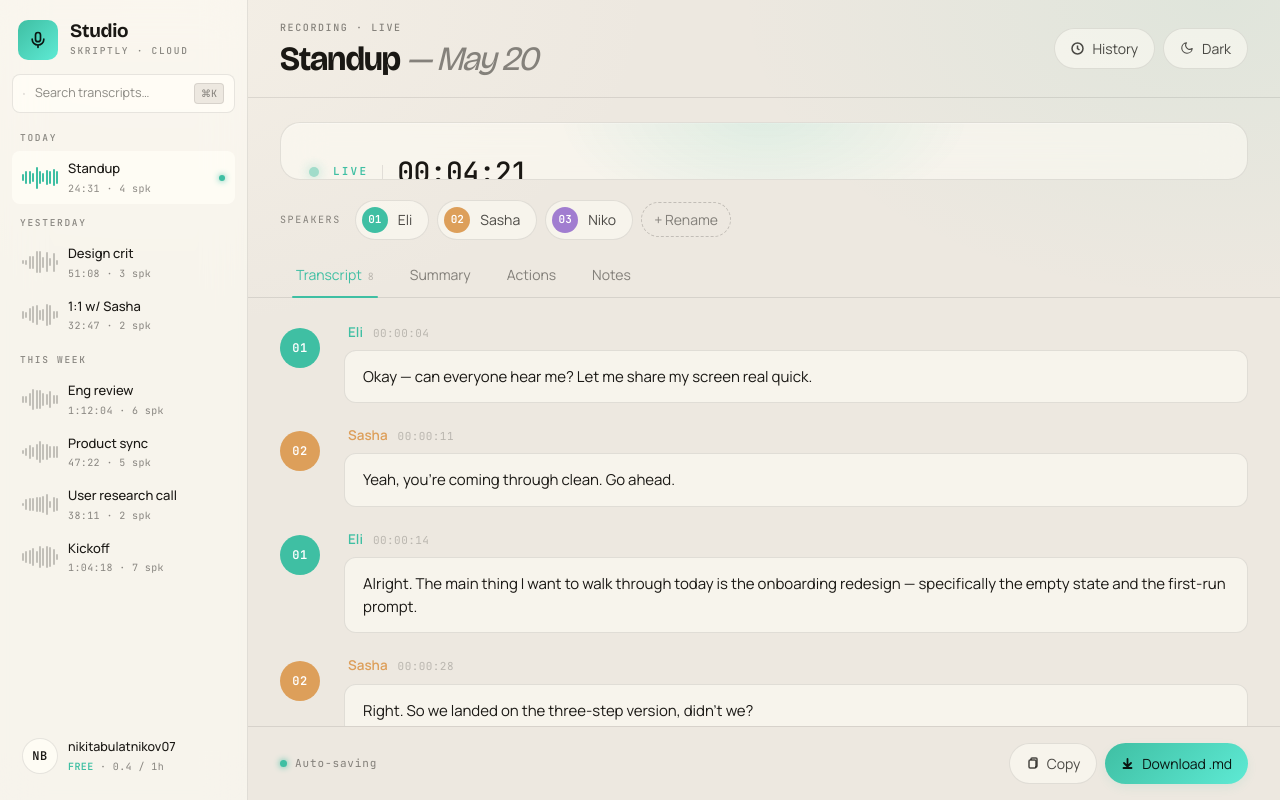
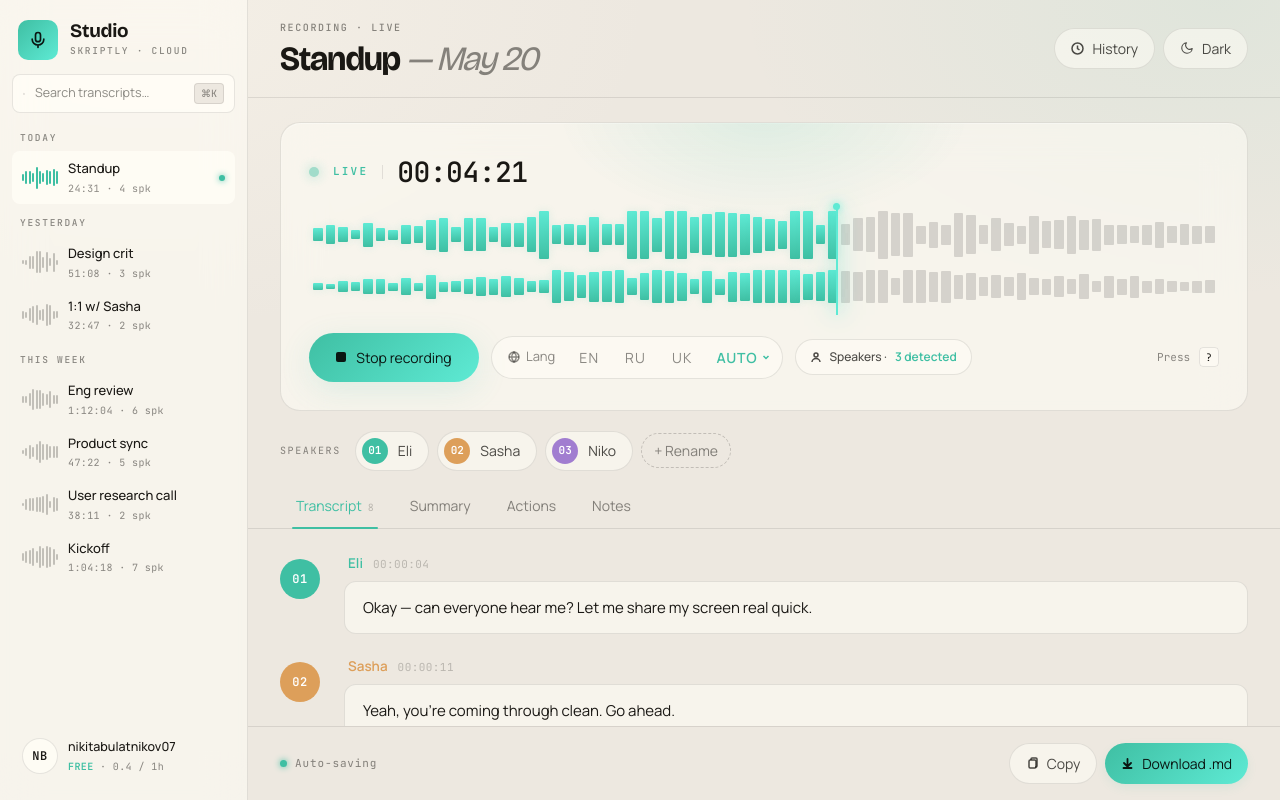
Before and after one commit to razornne/transcriptor-v2, a Next.js app in the folder landing/: page /v2 in a window 1280 px wide. Built offline with nearby package versions, Linux system fonts and the light colour scheme.

Commit message:
Studio v2: fix collapsing studio panel via flex-shrink:0
Panel + speakers + tabs + transcript live inside .s-scroll (flex column).
Without flex:0 0 auto they all shrink to fit viewport, squashing the
studio panel from 195px down to 37.6px and hiding waveform + controls
under overflow:hidden.

```diff
--- a/landing/app/v2/v2.css
+++ b/landing/app/v2/v2.css
@@ -394,6 +394,7 @@
   -webkit-backdrop-filter: blur(20px);
   position: relative;
   overflow: hidden;
+  flex: 0 0 auto;
 }
 .s-studio-panel::before {
   content: "";
@@ -625,6 +626,7 @@
   display: flex; align-items: center; gap: 8px;
   padding: 20px 32px 12px;
   flex-wrap: wrap;
+  flex: 0 0 auto;
 }
 .s-speakers-label {
   font-family: var(--s-mono);
@@ -681,6 +683,7 @@
   gap: 4px;
   padding: 0 32px;
   border-bottom: 1px solid var(--s-border);
+  flex: 0 0 auto;
 }
 .s-tab {
   position: relative;
@@ -718,6 +721,7 @@
   padding: 24px 32px 32px;
   display: flex; flex-direction: column;
   gap: 22px;
+  flex: 0 0 auto;
 }
 .s-tx-line {
   display: grid;
```
